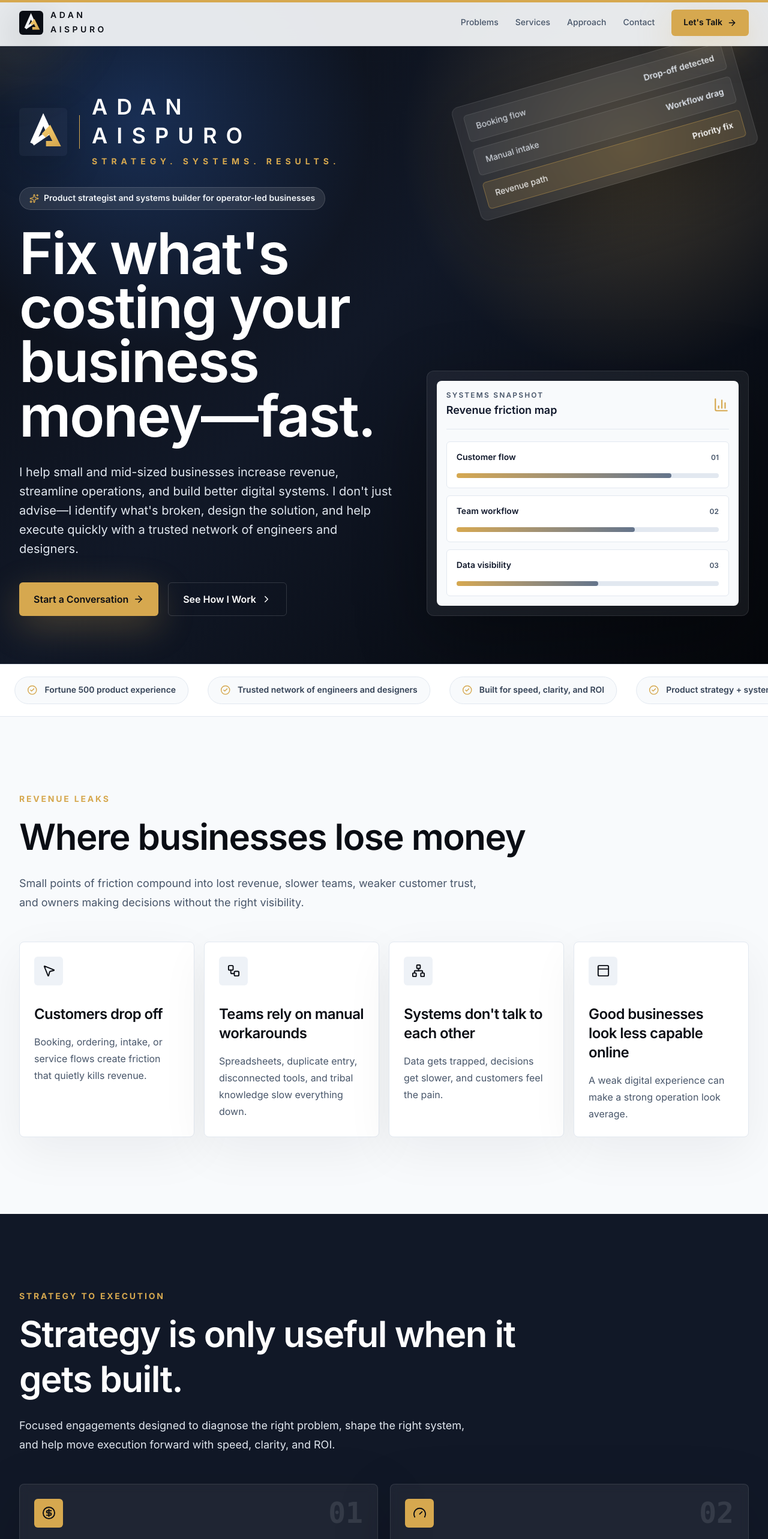
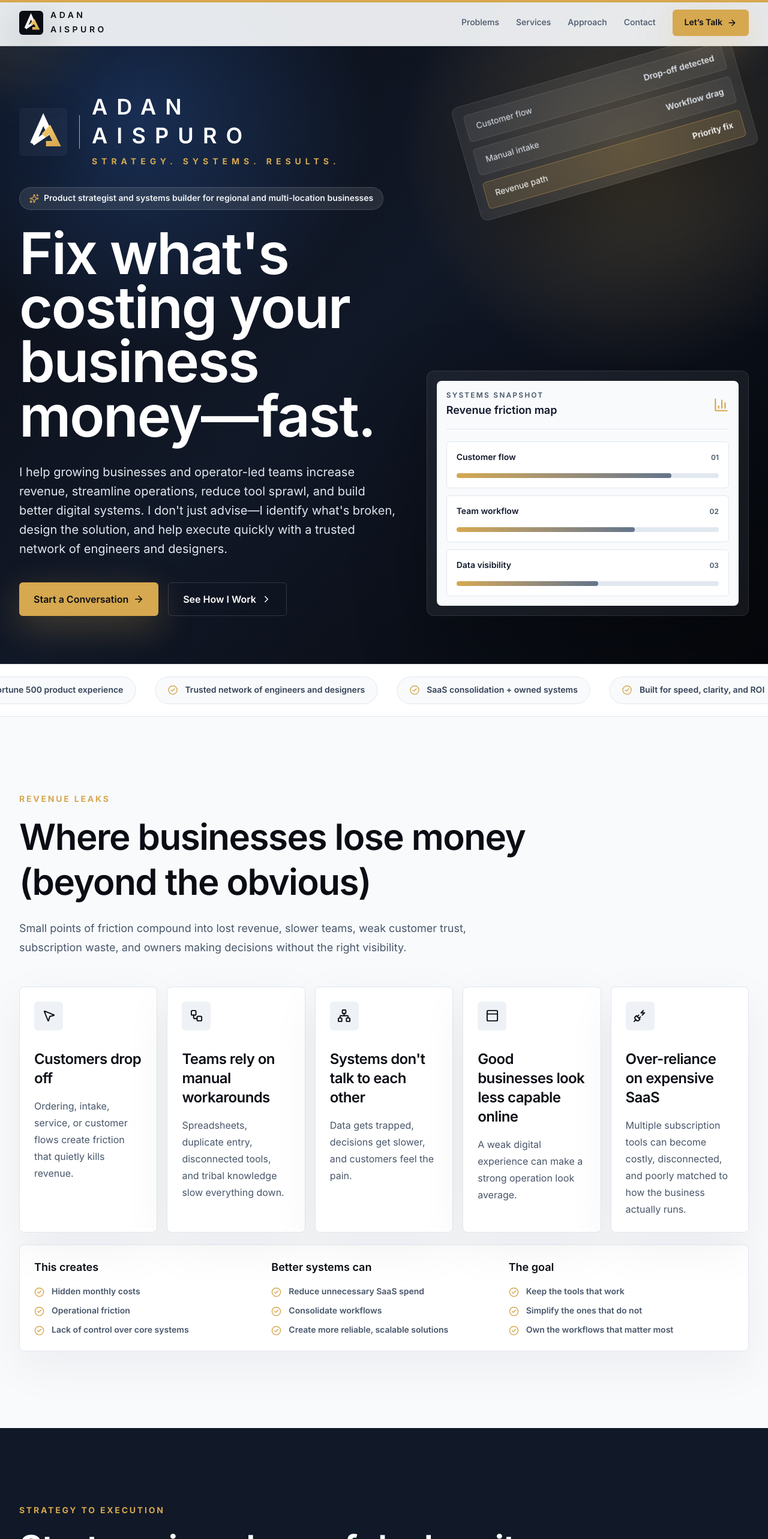
Before and after one commit to salaur-rawrxD/Adan-Site, a Next.js app: page / in a window 1280 px wide. Shown: the top 2566 px of the page at 60% size. Built offline with nearby package versions, Linux system fonts and the light colour scheme.

Commit message:
Update CTA and ROI positioning

```diff
--- a/src/app/layout.tsx
+++ b/src/app/layout.tsx
@@ -4,7 +4,7 @@
 export const metadata: Metadata = {
   title: "Adan Aispuro | Product Strategy and Systems Execution",
   description:
-    "Product strategy and systems execution for small and mid-sized businesses that need revenue improvement, workflow optimization, and digital systems that get built.",
+    "Product strategy and systems execution for growing, regional, and multi-location businesses that need revenue improvement, workflow optimization, SaaS consolidation, and digital systems that get built.",
 };
 
 export default function RootLayout({
--- a/src/app/page.tsx
+++ b/src/app/page.tsx
@@ -16,13 +16,14 @@
   MousePointer2,
   Network,
   PanelTop,
+  PlugZap,
   Sparkles,
   Workflow,
   X,
 } from "lucide-react";
 import clsx from "clsx";
 
-const emailHref = "mailto:hello@yourdomain.com";
+const emailHref = "mailto:aispuro.adan.r@gmail.com";
 
 const navLinks = [
   { label: "Problems", href: "#problems" },
@@ -35,13 +36,14 @@
   "Product strategy + systems execution",
   "Fortune 500 product experience",
   "Trusted network of engineers and designers",
+  "SaaS consolidation + owned systems",
   "Built for speed, clarity, and ROI",
 ];
 
 const problems = [
   {
     title: "Customers drop off",
-    body: "Booking, ordering, intake, or service flows create friction that quietly kills revenue.",
+    body: "Ordering, intake, service, or customer flows create friction that quietly kills revenue.",
     icon: MousePointer2,
   },
   {
@@ -59,6 +61,11 @@
     body: "A weak digital experience can make a strong operation look average.",
     icon: PanelTop,
   },
+  {
+    title: "Over-reliance on expensive SaaS",
+    body: "Multiple subscription tools can become costly, disconnected, and poorly matched to how the business actually runs.",
+    icon: PlugZap,
+  },
 ];
 
 const services = [
@@ -70,13 +77,13 @@
   },
   {
     title: "Workflow Optimization Sprint",
-    body: "Map how the business actually runs, find bottlenecks, and design better internal systems.",
+    body: "Map how the business actually runs, find bottlenecks, reduce tool sprawl, and design better internal systems.",
     stat: "02",
     icon: Gauge,
   },
   {
     title: "Digital Product Strategy",
-    body: "Define the right portal, dashboard, booking flow, internal tool, or customer experience before spending heavily on development.",
+    body: "Define the right portal, dashboard, ordering flow, internal tool, or customer experience before spending heavily on development.",
     stat: "03",
     icon: Compass,
   },
@@ -93,6 +100,11 @@
   "Reduce operational waste",
   "Improve customer conversion",
   "Modernize outdated workflows",
+  "Reduce SaaS spend and tool sprawl",
+  "Consolidate fragmented systems",
+  "Increase control over core workflows",
+  "Improve long-term operational efficiency",
+  "Replace unreliable tools with stable systems",
   "Replace manual workarounds",
   "Give owners better visibility",
   "Improve customer trust",
@@ -104,7 +116,7 @@
   "Veteran operator mindset",
   "Experience leading complex product initiatives",
   "Strong network of designers, engineers, and specialists",
-  "Focused on revenue, workflow, and customer experience",
+  "Focused on revenue, workflow, SaaS consolidation, and customer experience",
 ];
 
 const metrics = [
@@ -153,6 +165,7 @@
       <ProblemsSection />
       <ServicesSection />
       <ExecutionSection />
+      <MidPageCTA />
       <HowItWorks />
       <OutcomesSection />
       <CredibilitySection />
@@ -196,7 +209,7 @@
               {link.label}
             </a>
           ))}
-          <AnimatedButton href={emailHref} label="Let's Talk" compact />
+          <AnimatedButton href={emailHref} label="Let’s Talk" compact />
         </div>
 
         <button
@@ -230,7 +243,7 @@
             href={emailHref}
             className="mt-2 flex items-center justify-center rounded-md bg-[#0A0D14] px-4 py-3 text-sm font-semibold text-white"
           >
-            Let&apos;s Talk
+            Let&rsquo;s Talk
           </a>
         </motion.div>
       ) : null}
@@ -250,7 +263,7 @@
         transition={{ duration: 7, repeat: Infinity, ease: "easeInOut" }}
       >
         <div className="grid gap-3">
-          <FloatingRow label="Booking flow" value="Drop-off detected" />
+          <FloatingRow label="Customer flow" value="Drop-off detected" />
           <FloatingRow label="Manual intake" value="Workflow drag" />
           <FloatingRow label="Revenue path" value="Priority fix" highlight />
         </div>
@@ -288,7 +301,7 @@
             <Sparkles size={16} className="text-[#D6A84F]" />
             <span className="md:hidden">Strategy. Systems. Results.</span>
             <span className="hidden md:inline">
-              Product strategist and systems builder for operator-led businesses
+              Product strategist and systems builder for regional and multi-location businesses
             </span>
           </div>
           <h1 className="max-w-5xl text-[2.65rem] font-semibold leading-[0.98] tracking-tight text-white md:text-7xl md:leading-[0.94] lg:text-8xl">
@@ -303,14 +316,14 @@
           </div>
           <p className="mt-6 max-w-2xl text-base leading-7 text-[#E2E8F0] md:mt-8 md:text-xl md:leading-8">
             <span className="md:hidden">
-              I identify revenue leaks, design better workflows, and help build the digital systems
-              that fix them.
+              I identify revenue leaks, simplify messy tools, and help build digital systems that
+              improve ROI.
             </span>
             <span className="hidden md:inline">
-            I help small and mid-sized businesses increase revenue, streamline operations, and
-            build better digital systems. I don&apos;t just advise&mdash;I identify what&apos;s broken,
-            design the solution, and help execute quickly with a trusted network of engineers and
-            designers.
+              I help growing businesses and operator-led teams increase revenue, streamline
+              operations, reduce tool sprawl, and build better digital systems. I don&apos;t just
+              advise&mdash;I identify what&apos;s broken, design the solution, and help execute
+              quickly with a trusted network of engineers and designers.
             </span>
           </p>
           <div className="mt-7 flex flex-col gap-3 sm:flex-row md:mt-10 md:gap-4">
@@ -464,14 +477,58 @@
     <section id="problems" className="px-5 py-24 md:px-8 md:py-32">
       <SectionHeading
         kicker="Revenue leaks"
-        title="Where businesses lose money"
-        body="Small points of friction compound into lost revenue, slower teams, weaker customer trust, and owners making decisions without the right visibility."
+        title="Where businesses lose money (beyond the obvious)"
+        body="Small points of friction compound into lost revenue, slower teams, weak customer trust, subscription waste, and owners making decisions without the right visibility."
       />
-      <div className="mx-auto mt-12 grid max-w-7xl gap-4 md:grid-cols-2 xl:grid-cols-4">
+      <div className="mx-auto mt-12 grid max-w-7xl gap-4 md:grid-cols-2 xl:grid-cols-5">
         {problems.map((problem, index) => (
           <ProblemCard key={problem.title} {...problem} index={index} />
         ))}
       </div>
+      <motion.div
+        initial={{ opacity: 0, y: 24 }}
+        whileInView={{ opacity: 1, y: 0 }}
+        viewport={{ once: true, margin: "-80px" }}
+        transition={{ duration: 0.55, delay: 0.12 }}
+        className="mx-auto mt-5 max-w-7xl rounded-lg border border-[#E2E8F0] bg-white p-6 shadow-[0_24px_80px_rgba(15,23,42,0.06)]"
+      >
+        <div className="grid gap-5 md:grid-cols-3">
+          {[
+            {
+              title: "This creates",
+              items: ["Hidden monthly costs", "Operational friction", "Lack of control over core systems"],
+            },
+            {
+              title: "Better systems can",
+              items: [
+                "Reduce unnecessary SaaS spend",
+                "Consolidate workflows",
+                "Create more reliable, scalable solutions",
+              ],
+            },
+            {
+              title: "The goal",
+              items: [
+                "Keep the tools that work",
+                "Simplify the ones that do not",
+                "Own the workflows that matter most",
+              ],
+            },
+          ].map((group) => (
+            <div key={group.title}>
+              <h3 className="text-lg font-semibold text-[#0A0D14]">{group.title}</h3>
+              <div className="mt-4 grid gap-3">
+                {group.items.map((item) => (
+                  <div key={item} className="flex items-start gap-3 text-sm font-semibold text-[#475569]">
+                    <CheckCircle2 className="mt-0.5 shrink-0 text-[#D6A84F]" size={17} />
+                    <span>{item}</span>
+                  </div>
+                ))}
+              </div>
+            </div>
+          ))}
+        </div>
+      </motion.div>
     </section>
   );
 }
@@ -503,7 +560,7 @@
         dark
         kicker="Strategy to execution"
         title="Strategy is only useful when it gets built."
-        body="Focused engagements designed to diagnose the right problem, shape the right system, and help move execution forward with speed, clarity, and ROI."
+        body="Focused engagements designed to diagnose the right problem, shape the right system, reduce unnecessary tool dependency, and help move execution forward with speed, clarity, and ROI."
       />
       <div className="mx-auto mt-12 grid max-w-7xl gap-5 lg:grid-cols-2">
         {services.map((service, index) => (
@@ -545,6 +602,7 @@
   const steps = [
     "Diagnose the revenue and workflow drag",
     "Design the system or product path",
+    "Reduce tool sprawl where it hurts ROI",
     "Coordinate fast build support when needed",
   ];
 
@@ -584,6 +642,12 @@
               and what systems need to change. Then I help design and execute those solutions.
             </p>
             <p>
+              In many cases, improving ROI is not about adding more tools, but reducing dependency
+              on expensive or unreliable SaaS platforms. I help identify where tools are creating
+              friction and where custom, owned, or simplified systems can deliver better long-term
+              value.
+            </p>
+            <p>
               When needed, I collaborate with a trusted network of engineers, designers, and
               specialists to move fast without unnecessary overhead.
             </p>
@@ -607,6 +671,34 @@
           </div>
         </motion.div>
       </div>
+    </section>
+  );
+}
+
+function MidPageCTA() {
+  return (
+    <section className="bg-[#0A0D14] px-5 pb-20 md:px-8 md:pb-28">
+      <motion.div
+        initial={{ opacity: 0, y: 24 }}
+        whileInView={{ opacity: 1, y: 0 }}
+        viewport={{ once: true, margin: "-80px" }}
+        transition={{ duration: 0.55 }}
+        className="mx-auto flex max-w-7xl flex-col gap-5 rounded-lg border border-white/10 bg-white/[0.07] p-6 text-white shadow-[0_34px_110px_rgba(0,0,0,0.2)] backdrop-blur md:flex-row md:items-center md:justify-between md:p-8"
+      >
+        <div>
+          <p className="text-sm font-bold uppercase tracking-[0.2em] text-[#D6A84F]">
+            Ready to simplify the system?
+          </p>
+          <h2 className="mt-3 max-w-3xl text-2xl font-semibold tracking-tight md:text-4xl">
+            The goal is not more software&mdash;it&apos;s better systems.
+          </h2>
+          <p className="mt-3 max-w-2xl text-base leading-7 text-[#E2E8F0]">
+            Send a note and I&apos;ll help you look at where revenue, workflow, or tool spend is
+            creating drag.
+          </p>
+        </div>
+        <AnimatedButton href={emailHref} label="Let’s Talk" />
+      </motion.div>
     </section>
   );
 }
@@ -655,6 +747,10 @@
               engagements focused, fast-moving, and built around real business outcomes, not just
               deliverables.
             </p>
+            <p>
+              The goal is not more software&mdash;it&apos;s better systems: fewer disconnected tools,
+              stronger ownership of core workflows, and clearer long-term ROI.
+            </p>
           </div>
         </motion.div>
       </div>
@@ -702,7 +798,7 @@
       <SectionHeading
         kicker="Outcomes"
         title="Built around measurable business impact."
-        body="Every engagement connects back to the business: revenue improvement, operational speed, customer conversion, stronger trust, and clearer owner visibility."
+        body="Every engagement connects back to the business: revenue improvement, operational speed, customer conversion, lower tool friction, stronger trust, and clearer owner visibility."
       />
       <div className="mx-auto mt-12 grid max-w-7xl gap-4 sm:grid-cols-2 lg:grid-cols-4">
         {outcomes.map((outcome, index) => (
@@ -752,7 +848,8 @@
             people can actually use.
           </p>
           <p className="mt-5 max-w-3xl text-lg font-semibold leading-8 text-[#0A0D14]">
-            The goal is simple: move fast, solve the right problem, and create meaningful ROI.
+            The goal is simple: move fast, solve the right problem, reduce unnecessary complexity,
+            and create meaningful ROI.
           </p>
         </motion.div>
 
@@ -796,7 +893,7 @@
           </h2>
           <p className="mx-auto mt-6 max-w-2xl text-lg leading-8 text-[#E2E8F0]">
             Let&apos;s look at where revenue, time, or customer trust is leaking&mdash;and what a
-            better system could look like.
+            better, simpler system could look like.
           </p>
           <div className="mt-9 flex justify-center">
             <AnimatedButton href={emailHref} label="Start a Conversation" />
@@ -820,9 +917,9 @@
             </p>
           </div>
         </div>
-        <p>Product strategy, systems execution, and operator-focused business improvement.</p>
+        <p>Product strategy, systems execution, and operator-focused ROI improvement.</p>
         <a href={emailHref} className="font-semibold text-[#0A0D14] hover:text-[#D6A84F]">
-          hello@yourdomain.com
+          aispuro.adan.r@gmail.com
         </a>
       </div>
     </footer>
```
